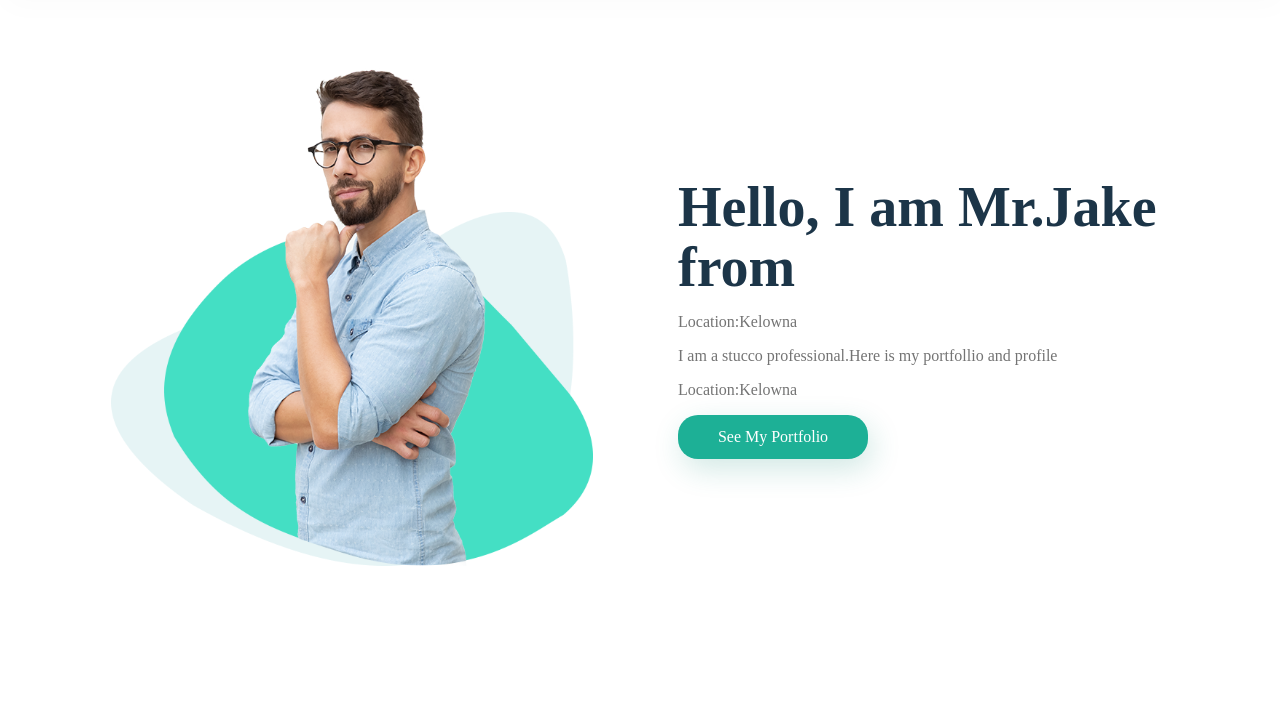
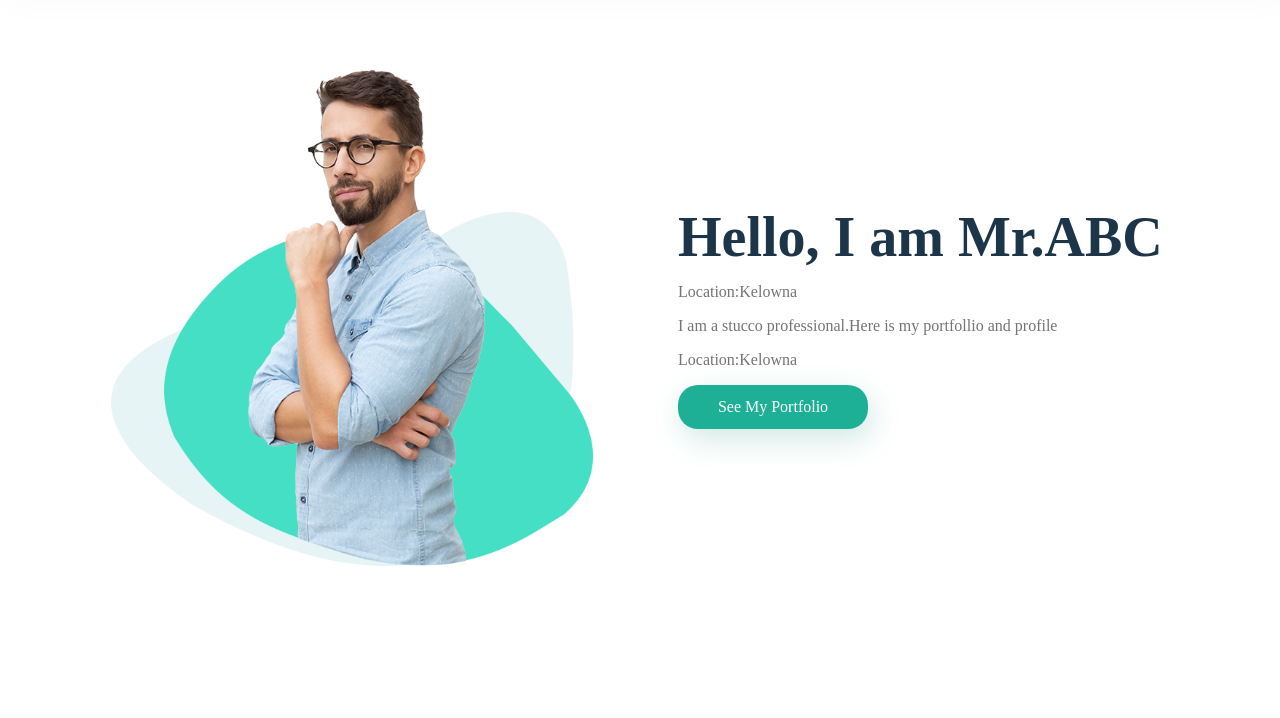
Before and after one commit to Raese-Humphrey/servicesproduct, a plain HTML site: page index.html in a window 1280 px wide. Shown: the part 82-800 px from the top of the page. Drawn offline with Linux system fonts and the light colour scheme.

Commit message:
Update index.html

```diff
--- a/index.html
+++ b/index.html
@@ -45,7 +45,7 @@
 	</div>
 	<!--text-------------->
 	<div class="main-text">
-		<h1>Hello, I am Mr.Jake from</h1>
+		<h1>Hello, I am Mr.ABC</h1>
 		<p>Location:Kelowna</p>
 		<p>I am a stucco professional.Here is my portfollio and profile</p>
 		<p>Location:Kelowna</p>
```
